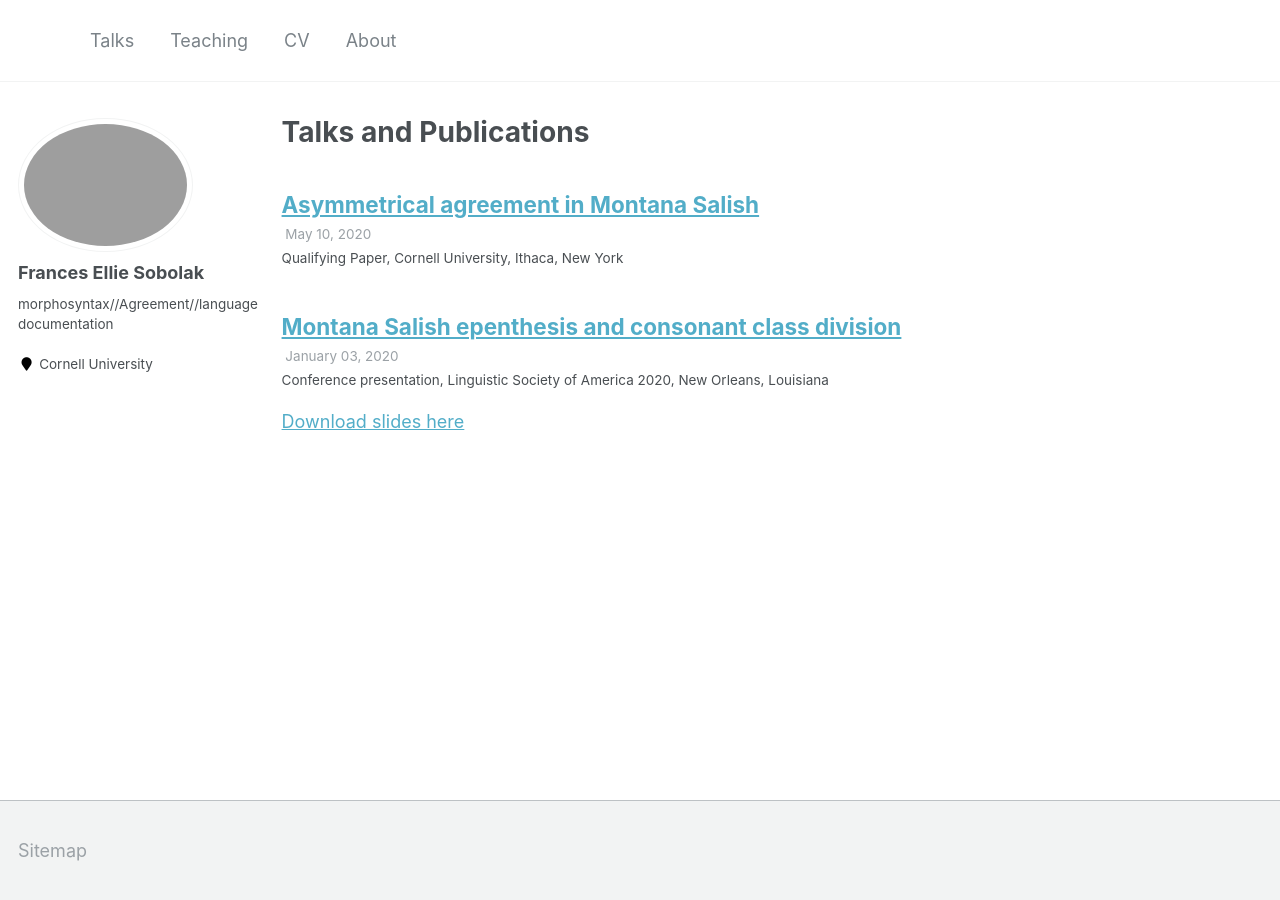
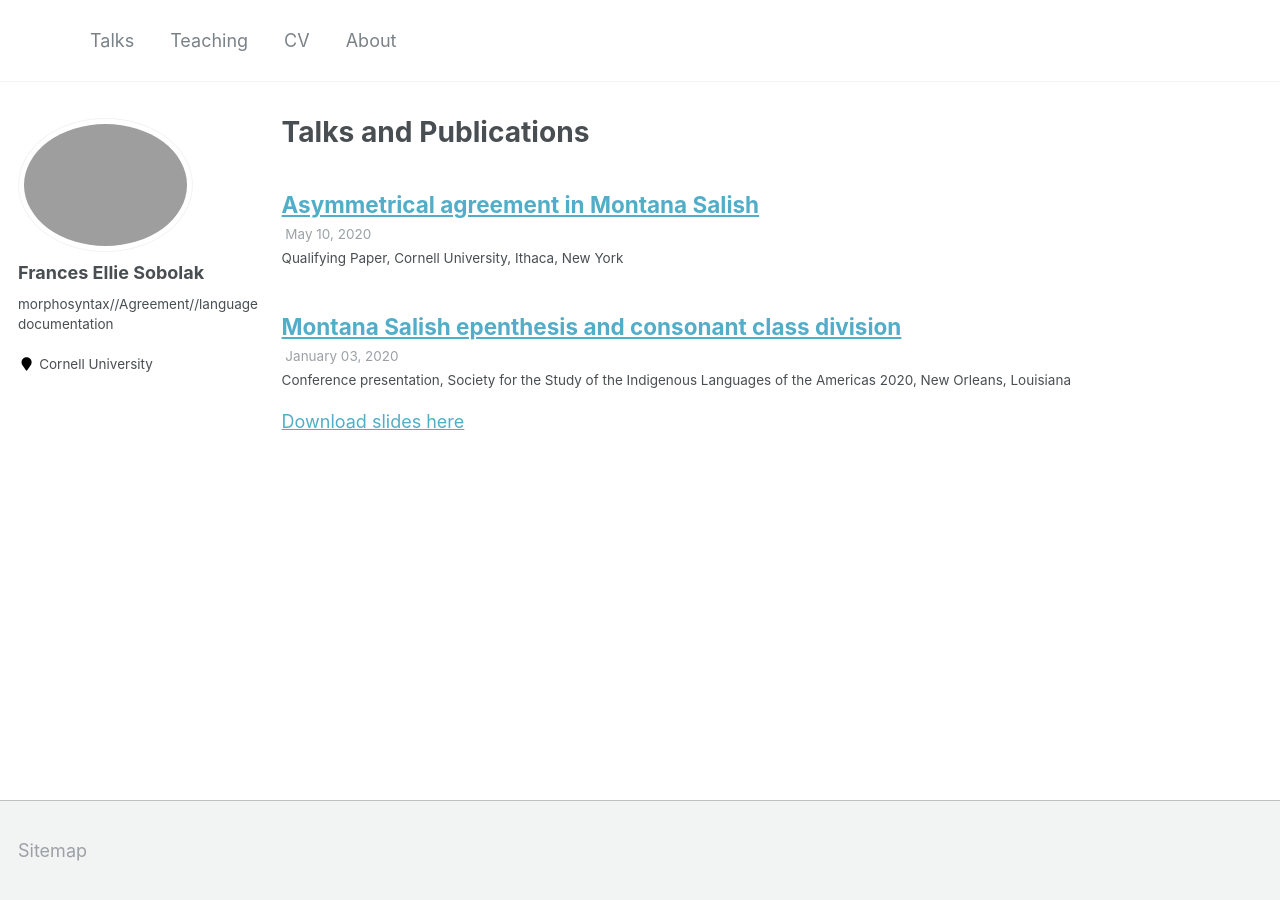
Before and after one commit to fesobolak/fesobolak.github.io, a Jekyll site: the page built from _pages/talks.html, in a window 1280 px wide. Built offline with Jekyll 4.4.1, drawn with Linux system fonts in a browser that asks for light colours.

Commit message:
Update 2020-01-03-talk-1.md

```diff
--- a/_talks/2020-01-03-talk-1.md
+++ b/_talks/2020-01-03-talk-1.md
@@ -3,7 +3,7 @@ title: "Montana Salish epenthesis and consonant class division"
 collection: talks
 type: "Conference presentation"
 permalink: /talks/2020-01-03-talk-1
-venue: "Linguistic Society of America 2020"
+venue: "Society for the Study of the Indigenous Languages of the Americas 2020"
 date: 2020-01-03
 location: "New Orleans, Louisiana"
 ---
```
